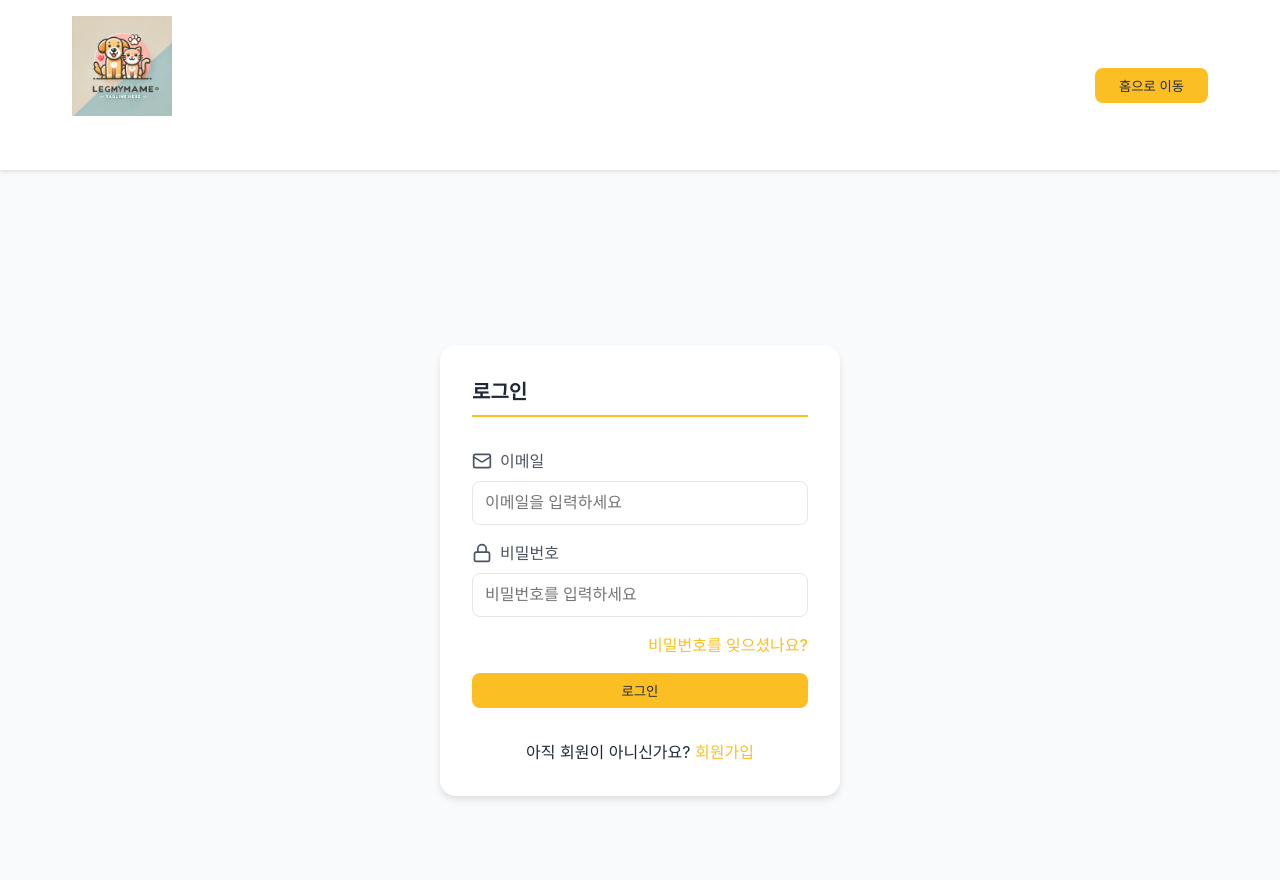
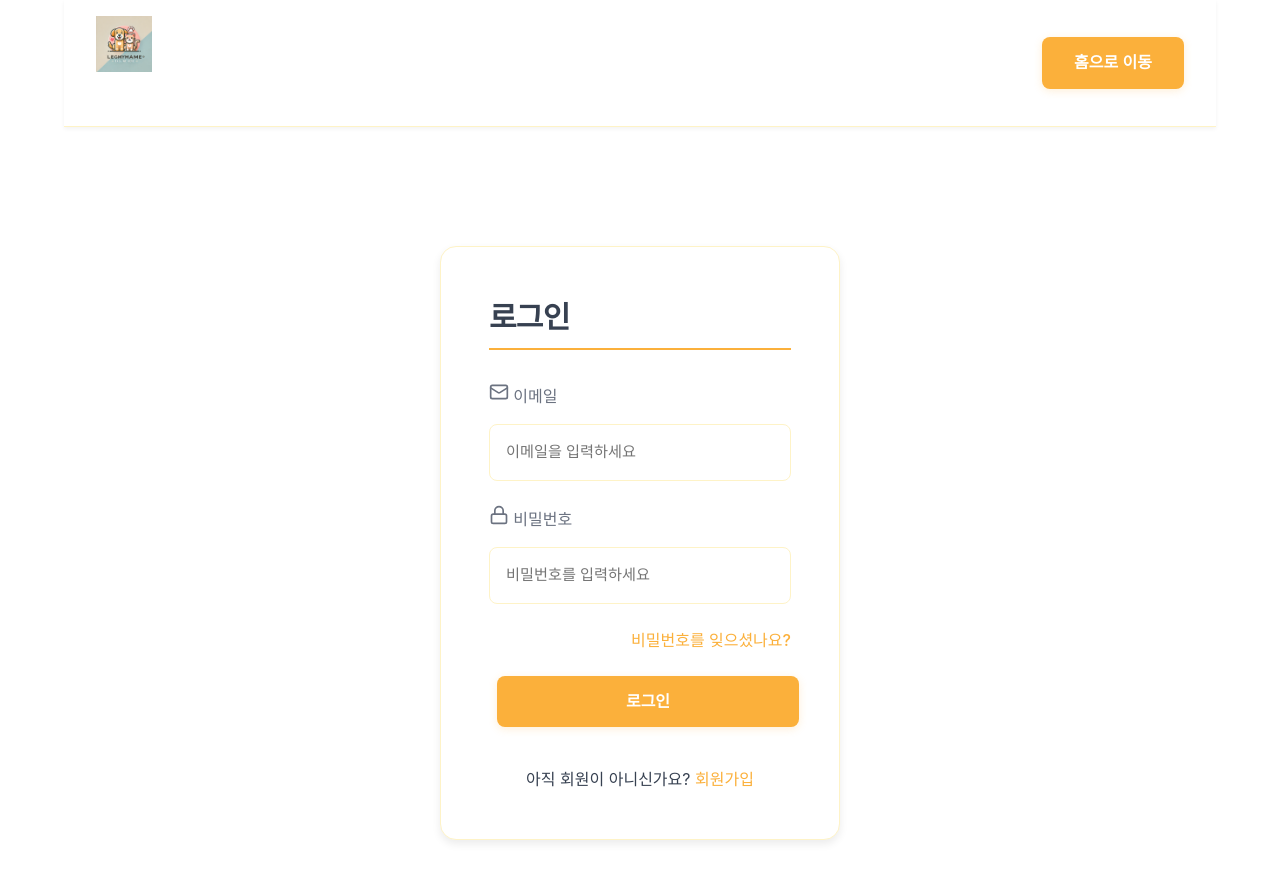
Before and after one commit to leedy3838/kt-pet-front, a Vue app: page /login in a window 1280 px wide. Shown: the top 880 px of the page. Built offline with nearby package versions, Linux system fonts and the light colour scheme.

Commit message:
feat: 전체적인 디자인 수정

```diff
--- /dev/null
+++ b/src/assets/common.css
@@ -0,0 +1,296 @@
+:root {
+  /* Color Palette - 미세 조정 */
+  --primary-color: #FBB03B;
+  --primary-hover: #F59E0B;
+  --bg-primary: #FFFFFF;
+  --bg-secondary: #FFFDF7;
+  --text-primary: #374151;  /* 텍스트 색상 약간 진하게 */
+  --text-secondary: #6B7280;  /* 보조 텍스트 색상 진하게 */
+  --border-color: #FEF3C7;
+  --success-bg: #F0FDF4;
+  --success-text: #166534;
+  --error-bg: #FEF2F2;
+  --error-text: #B91C1C;
+  --warning-bg: #FFFBEB;
+  --warning-text: #B45309;
+
+  /* Spacing */
+  --spacing-xs: 0.5rem;
+  --spacing-sm: 1rem;
+  --spacing-md: 1.5rem;
+  --spacing-lg: 2rem;
+  --spacing-xl: 3rem;
+
+  /* Border Radius */
+  --radius-sm: 0.375rem;
+  --radius-md: 0.5rem;
+  --radius-lg: 1rem;
+
+  /* Shadow 미세 조정 */
+  --shadow-sm: 0 2px 4px rgba(0, 0, 0, 0.05);
+  --shadow-md: 0 4px 8px rgba(0, 0, 0, 0.08);
+  --shadow-lg: 0 10px 20px rgba(0, 0, 0, 0.1);
+}
+
+/* Global Styles */
+body {
+  background-color: var(--bg-primary);
+  color: var(--text-primary);
+  font-family: 'Pretendard', -apple-system, BlinkMacSystemFont, system-ui, Roboto, sans-serif;
+}
+
+/* Common Components */
+.container {
+  max-width: 1200px;
+  margin: 0 auto;
+  padding: 0 var(--spacing-md);
+  width: 100%;
+}
+
+.navbar {
+  background-color: var(--bg-primary);
+  border-bottom: 1px solid var(--border-color);
+  padding: var(--spacing-xs) 0;
+  position: sticky;
+  top: 0;
+  z-index: 100;
+  box-shadow: var(--shadow-sm);
+}
+
+.navbar-content {
+  display: flex;
+  align-items: center;
+  justify-content: space-between;
+  gap: var(--spacing-md);
+  max-width: 1200px;
+  margin: 0 auto;
+  padding: 0 var(--spacing-md);
+  min-height: 5.5rem;
+}
+
+.logo-image {
+  height: 4.5rem;
+  width: auto;
+  transition: transform 0.2s ease;
+  padding: var(--spacing-xs);
+  object-fit: contain;
+}
+
+.logo-image:hover {
+  transform: scale(1.05);
+}
+
+.primary-button {
+  background-color: var(--primary-color);
+  color: white;
+  padding: var(--spacing-sm) var(--spacing-lg);  /* 좌우 패딩 증가 */
+  border-radius: var(--radius-md);
+  border: none;
+  font-weight: 600;
+  cursor: pointer;
+  display: inline-flex;
+  align-items: center;
+  justify-content: center;
+  gap: var(--spacing-sm);  /* 아이콘과 텍스트 사이 간격 증가 */
+  transition: all 0.2s ease;
+  box-shadow: 0 2px 8px rgba(251, 176, 59, 0.2);
+  min-height: 3rem;  /* 버튼 높이 증가 */
+  min-width: 8rem;  /* 최소 너비 설정 */
+  white-space: nowrap;
+  line-height: 1.2;
+  font-size: 1rem;
+  margin: 0.5rem;  /* 버튼 간 여백 추가 */
+}
+
+.primary-button:hover {
+  background-color: var(--primary-hover);
+  transform: translateY(-1px);
+  box-shadow: 0 4px 6px rgba(251, 176, 59, 0.15);
+}
+
+.secondary-button {
+  background-color: var(--bg-secondary);
+  color: var(--text-primary);
+  border: 1px solid var(--border-color);
+}
+
+.form-container {
+  background-color: var(--bg-primary);
+  border-radius: var(--radius-lg);
+  box-shadow: var(--shadow-md);
+  padding: var(--spacing-xl);  /* 패딩 증가 */
+  margin-top: var(--spacing-lg);
+  border: 1px solid var(--border-color);
+}
+
+.form-group {
+  margin-bottom: var(--spacing-md);
+}
+
+.form-label {
+  display: block;
+  color: var(--text-secondary);
+  margin-bottom: var(--spacing-xs);
+  font-weight: 500;
+}
+
+.form-input {
+  width: 100%;
+  padding: var(--spacing-sm);
+  border: 1px solid var(--border-color);
+  border-radius: var(--radius-md);
+  transition: border-color 0.2s ease;
+  font-size: 0.95rem;
+  line-height: 1.5;
+  min-height: 2.5rem;
+}
+
+.form-input:focus {
+  outline: none;
+  border-color: var(--primary-color);
+  box-shadow: 0 0 0 3px rgba(251, 176, 59, 0.12);
+  background-color: white;
+}
+
+.alert {
+  padding: var(--spacing-sm) var(--spacing-md);
+  border-radius: var(--radius-md);
+  margin-bottom: var(--spacing-md);
+  font-weight: 500;
+}
+
+.success {
+  background-color: var(--success-bg);
+  color: var(--success-text);
+}
+
+.error {
+  background-color: var(--error-bg);
+  color: var(--error-text);
+}
+
+.section-title {
+  color: var(--text-primary);  /* 색상 변경 */
+  font-size: 1.875rem;  /* 크기 증가 */
+  font-weight: 700;
+  margin-bottom: var(--spacing-lg);
+  letter-spacing: -0.025em;  /* 자간 조정 */
+}
+
+/* Responsive Design */
+@media (max-width: 640px) {
+  .logo-image {
+    height: 4rem;
+    padding: var(--spacing-xs);
+  }
+
+  .navbar-content {
+    min-height: 5rem;
+    padding: var(--spacing-xs) var(--spacing-md);
+  }
+
+  .section-title {
+    font-size: 1.5rem;
+    text-align: center;  /* 모바일에서 중앙 정렬 */
+  }
+
+  .form-container {
+    padding: var(--spacing-lg);
+    margin: var(--spacing-md) var(--spacing-sm);
+  }
+
+  .primary-button {
+    min-width: 100%;  /* 모바일에서 전체 너비 사용 */
+    margin: 0.25rem 0;  /* 상하 여백만 적용 */
+    padding: var(--spacing-sm) var(--spacing-md);
+    font-size: 0.95rem;  /* 모바일에서 폰트 크기 약간 감소 */
+  }
+
+  .nav-buttons {
+    flex-direction: column;
+    width: 100%;
+    gap: var(--spacing-sm);
+    padding: var(--spacing-xs);
+  }
+
+  /* 모바일에서 버튼 내 아이콘 크기 조정 */
+  .button-icon {
+    width: 1.1rem;
+    height: 1.1rem;
+  }
+}
+
+/* 태그 스타일 개선 */
+.pet-type-tag {
+  background-color: var(--primary-color);
+  color: white;
+  padding: var(--spacing-xs) var(--spacing-md);  /* 패딩 증가 */
+  border-radius: 2rem;  /* 더 둥글게 */
+  font-size: 0.925rem;  /* 폰트 크기 약간 증가 */
+  font-weight: 600;
+  box-shadow: 0 2px 6px rgba(251, 176, 59, 0.15);
+  white-space: nowrap;
+  display: inline-flex;
+  align-items: center;
+  min-height: 2.25rem;
+}
+
+/* 체크박스 라벨 스타일 수정 */
+.checkbox-label {
+  background-color: var(--bg-secondary);
+  border: 1px solid var(--border-color);
+  transition: all 0.2s ease;
+  padding: var(--spacing-xs) var(--spacing-sm);
+  border-radius: var(--radius-md);
+  font-size: 0.95rem;
+  white-space: nowrap;
+  display: inline-flex;
+  align-items: center;
+  min-height: 2.25rem;
+}
+
+.checkbox-label:hover {
+  background-color: #FEF9E7;  /* 더 연한 호버 배경색 */
+  border-color: var(--primary-color);
+}
+
+/* 카드 스타일 추가 */
+.card {
+  background-color: var(--bg-primary);
+  border: 1px solid var(--border-color);
+  border-radius: var(--radius-lg);
+  padding: var(--spacing-lg);
+  transition: all 0.2s ease;
+}
+
+.card:hover {
+  transform: translateY(-2px);
+  box-shadow: var(--shadow-md);
+  border-color: var(--primary-color);
+}
+
+/* 네비게이션 버튼 컨테이너 수정 */
+.nav-buttons {
+  display: flex;
+  align-items: center;
+  gap: var(--spacing-md);  /* 버튼 간격 증가 */
+  flex-wrap: wrap;
+  justify-content: center;  /* 중앙 정렬 */
+  padding: var(--spacing-sm);  /* 패딩 추가 */
+}
+
+/* 버튼 내 아이콘 스타일 */
+.button-icon {
+  width: 1.25rem;
+  height: 1.25rem;
+  flex-shrink: 0;  /* 아이콘 크기 고정 */
+}
+
+/* 버튼 그룹 스타일 */
+.button-group {
+  display: flex;
+  flex-wrap: wrap;
+  gap: var(--spacing-md);
+  justify-content: center;
+  margin: var(--spacing-md) 0;
+}
--- a/src/components/PetsitterProfilePage.vue
+++ b/src/components/PetsitterProfilePage.vue
@@ -211,7 +211,7 @@ const goHome = () => {
 
 <style scoped>
 .profile-form {
-  margin-top: 2rem;
+  margin-top: var(--spacing-lg);
 }
 
 .form-input {
@@ -233,35 +233,48 @@ textarea.form-input {
 
 .checkbox-group {
   display: flex;
-  gap: 1rem;
-  margin-top: 0.5rem;
+  flex-wrap: wrap;
+  gap: var(--spacing-sm);
+  margin-top: var(--spacing-xs);
 }
 
 .checkbox-label {
   display: flex;
   align-items: center;
-  gap: 0.5rem;
+  gap: var(--spacing-xs);
   cursor: pointer;
+  padding: var(--spacing-xs) var(--spacing-sm);
+  border-radius: var(--radius-md);
+  background-color: var(--bg-secondary);
+  transition: all 0.2s ease;
+}
+
+.checkbox-label:hover {
+  background-color: var(--border-color);
 }
 
 .button-group {
   display: flex;
-  gap: 1rem;
-  margin-top: 2rem;
+  gap: var(--spacing-sm);
+  margin-top: var(--spacing-lg);
 }
 
 .delete-button {
-  background-color: #ef4444;
-  color: white;
-  padding: 0.75rem 1.5rem;
-  border-radius: 0.5rem;
+  background-color: var(--error-bg);
+  color: var(--error-text);
+  padding: var(--spacing-sm) var(--spacing-md);
+  border-radius: var(--radius-md);
   border: none;
   cursor: pointer;
-  transition: background-color 0.3s;
+  display: inline-flex;
+  align-items: center;
+  gap: var(--spacing-xs);
+  transition: all 0.2s ease;
 }
 
 .delete-button:hover {
-  background-color: #dc2626;
+  background-color: var(--error-text);
+  color: white;
 }
 
 .alert {
@@ -290,6 +303,6 @@ textarea.form-input {
 .time-inputs {
   display: flex;
   align-items: center;
-  gap: 1rem;
+  gap: var(--spacing-sm);
 }
 </style>
--- a/src/main.js
+++ b/src/main.js
@@ -1,6 +1,7 @@
 import { createApp } from 'vue';
 import App from './App.vue';
 import router from './router'; // 라우터 임포트
+import './assets/common.css';  // 추가
 
 const app = createApp(App);
 app.use(router); // 라우터 사용
```
